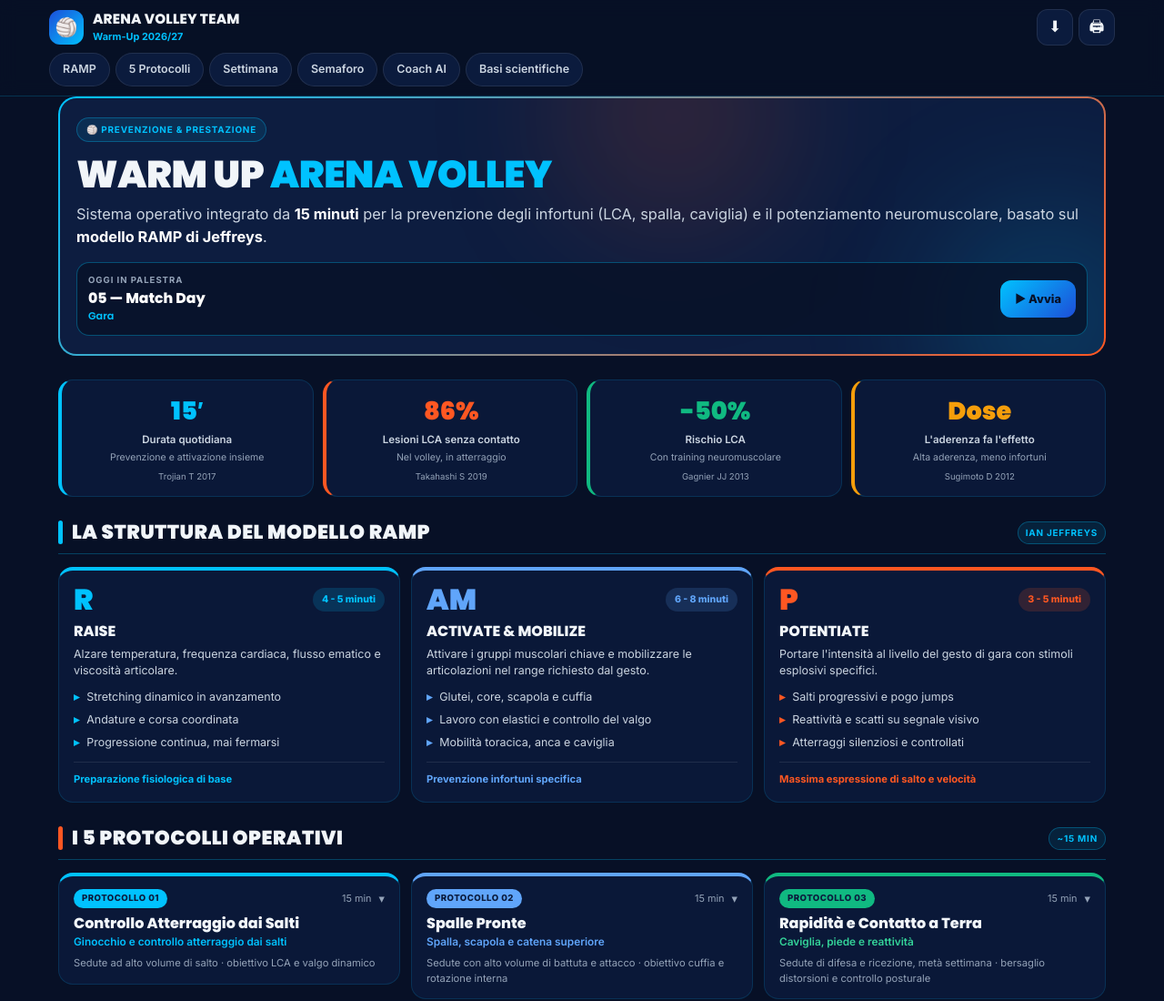
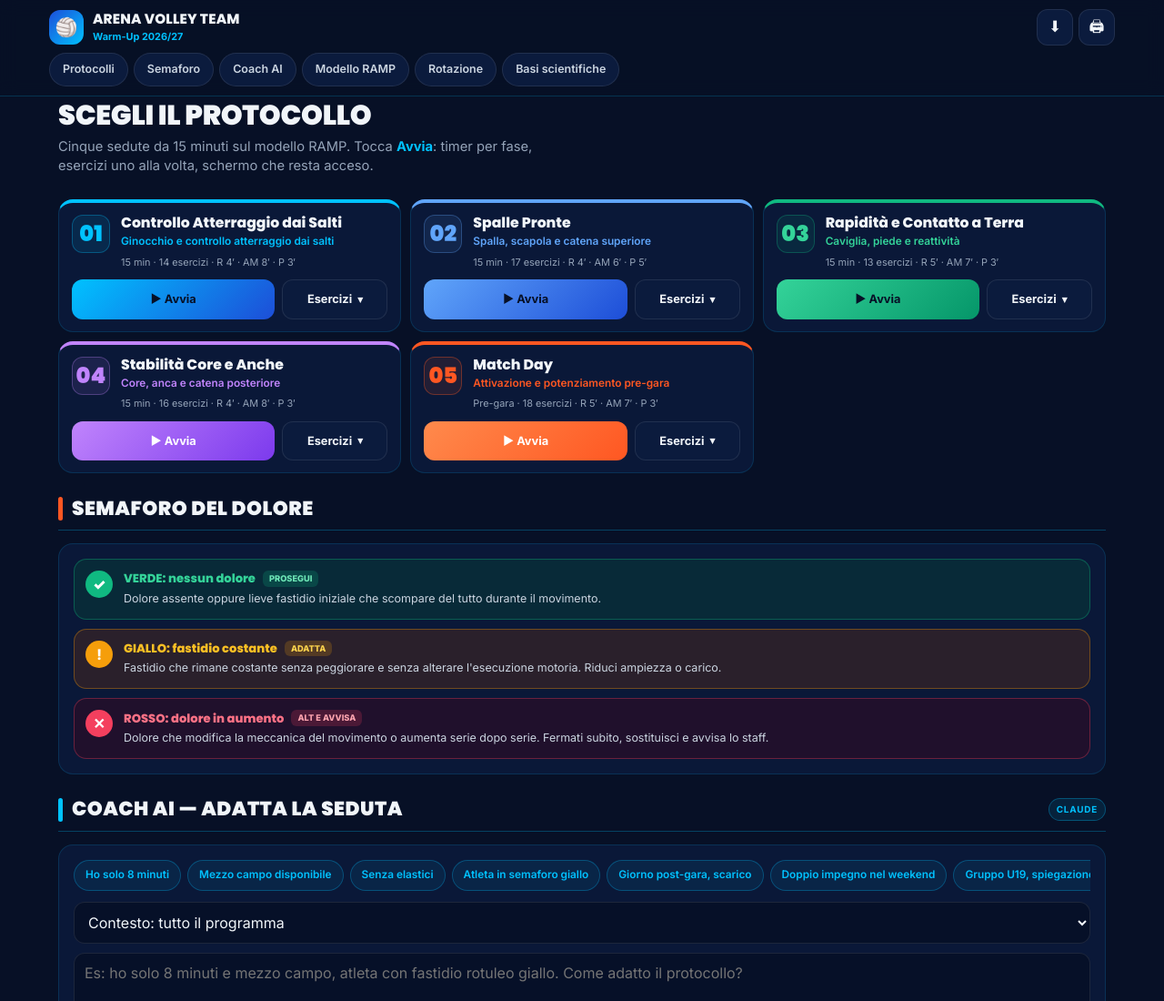
Before and after one commit to mrandrea2/ARENAWARMUP, a website: page index.html in a window 1280 px wide. Shown: the top 1100 px of the page at 91% size. Drawn offline with Linux system fonts and the light colour scheme.

Commit message:
Add files via upload

```diff
--- a/assets/app.js
+++ b/assets/app.js
@@ -49,19 +49,26 @@
       </div>
     </div>`;
 
-  $("#proto-list").innerHTML = PROTOCOLLI.map(
-    (p) => `<details class="card proto ${p.colore}" id="proto-${p.id}">
+  $("#proto-list").innerHTML = PROTOCOLLI.map((p) => {
+    const nEs = p.fasi.reduce((a, f) => a + f.esercizi.length, 0);
+    const ritmo = p.fasi.map((f) => `${f.sigla} ${Math.round(f.secondi / 60)}′`).join(" · ");
+    return `<details class="card proto ${p.colore}" id="proto-${p.id}">
       <summary>
-        <div class="p-top">
-          <span class="pill">Protocollo ${esc(p.id)}</span>
-          <span class="dur">${p.matchday ? "Pre-gara" : p.durata + " min"}</span>
-          <span class="chev">▾</span>
+        <div class="p-head">
+          <span class="num">${esc(p.id)}</span>
+          <div class="p-txt">
+            <h3>${esc(p.nome)}</h3>
+            <p class="focus">${esc(p.focus)}</p>
+            <p class="p-meta">${p.matchday ? "Pre-gara" : p.durata + " min"} · ${nEs} esercizi · ${ritmo}</p>
+          </div>
         </div>
-        <h3>${esc(p.nome)}</h3>
-        <p class="focus">${esc(p.focus)}</p>
-        ${p.quando ? `<p class="quando">${esc(p.quando)}</p>` : ""}
+        <div class="p-actions">
+          <button class="btn primary" data-start="${p.id}">▶ Avvia</button>
+          <span class="btn ghost">Esercizi <i class="chev">▾</i></span>
+        </div>
       </summary>
       <div class="body">
+        ${p.quando ? `<p class="quando">${esc(p.quando)}</p>` : ""}
         ${p.fasi
           .map(
             (f) => `<div class="fase">
@@ -76,25 +83,17 @@
           <button class="btn" data-evidenze="${p.id}">Perché funziona</button>
         </div>
       </div>
-    </details>`
-  ).join("");
+    </details>`;
+  }).join("");
 
-  /* ---------- Settimana ---------- */
-  const oggiIdx = new Date().getDay();
-  const oggi = SETTIMANA.find((d) => d.giorno === oggiIdx) || SETTIMANA[0];
-
+  /* ---------- Rotazione di esempio ---------- */
   $("#week").innerHTML = SETTIMANA.map(
-    (d) => `<button class="day ${d.match ? "match" : ""} ${d.giorno === oggiIdx ? "oggi" : ""}" data-start="${d.protocollo}">
-      <span class="d">${esc(d.label)}${d.giorno === oggiIdx ? '<span class="oggi-tag">oggi</span>' : ""}</span>
+    (d) => `<button class="day ${d.match ? "match" : ""}" data-start="${d.protocollo}">
+      <span class="d">${esc(d.label)}</span>
       <span class="p">${esc(d.protocollo)} — ${esc(d.nome)}</span>
       <span class="n">${esc(d.nota)}</span>
     </button>`
   ).join("");
-
-  const protoOggi = PROTOCOLLI.find((p) => p.id === oggi.protocollo);
-  $("#today-name").firstChild.textContent = `${oggi.protocollo} — ${protoOggi ? protoOggi.nome : oggi.nome}`;
-  $("#today-note").textContent = oggi.nota;
-  $("#btn-today").addEventListener("click", () => apriCampo(oggi.protocollo));
 
   /* ---------- Semaforo ---------- */
   const iconaSem = { verde: "✓", giallo: "!", rosso: "✕" };
@@ -188,7 +187,9 @@
     $("#f-name").textContent = `${corrente.id} — ${corrente.nome}`;
     $("#f-focus").textContent = corrente.focus;
     $("#f-key").innerHTML = `<strong style="color:var(--cyan)">Chiave tecnica:</strong> ${esc(corrente.chiave)}`;
-    $("#f-steps").innerHTML = corrente.fasi.map(() => "<i></i>").join("");
+    $("#f-steps").innerHTML = corrente.fasi
+      .map((f, i) => `<button class="step" data-fase="${i}" aria-label="Vai a ${f.sigla}"></button>`)
+      .join("");
     caricaFase(0);
     lockScreen();
   }
@@ -218,7 +219,7 @@
         </li>`
       )
       .join("");
-    $$("#f-steps i").forEach((el, n) => el.classList.toggle("on", n <= i));
+    $$("#f-steps .step").forEach((el, n) => el.classList.toggle("on", n <= i));
     $("#f-next").textContent = i < corrente.fasi.length - 1 ? "Fase successiva →" : "Chiudi seduta ✓";
     aggiorna();
   }
@@ -255,6 +256,10 @@
     }, 1000);
   }
 
+  $("#f-steps").addEventListener("click", (e) => {
+    const b = e.target.closest(".step");
+    if (b) caricaFase(+b.dataset.fase);
+  });
   $("#f-toggle").addEventListener("click", avvia);
   $("#f-close").addEventListener("click", chiudiCampo);
   $("#f-next").addEventListener("click", () => {
@@ -272,7 +277,7 @@
   });
   document.addEventListener("click", (e) => {
     const b = e.target.closest("[data-start]");
-    if (b) { e.preventDefault(); apriCampo(b.dataset.start); }
+    if (b) { e.preventDefault(); e.stopPropagation(); apriCampo(b.dataset.start); }
   });
 
   /* =============================================================
--- a/assets/styles.css
+++ b/assets/styles.css
@@ -112,45 +112,15 @@ nav.tabs a {
 }
 nav.tabs a:active { border-color: var(--cyan); color: var(--cyan); }
 
-/* ---------- Hero ---------- */
-.hero {
-  border-radius: 20px; padding: 20px 18px; position: relative; overflow: hidden;
-  background: linear-gradient(#0d1d40, #0d1d40) padding-box,
-              linear-gradient(135deg, var(--cyan), var(--orange)) border-box;
-  border: 2px solid transparent;
-}
-.hero .glow { position: absolute; width: 260px; height: 260px; border-radius: 50%; filter: blur(70px); pointer-events: none; }
-.hero .glow.a { background: rgba(0, 194, 255, 0.16); right: -70px; bottom: -90px; }
-.hero .glow.b { background: rgba(255, 87, 34, 0.14); right: 30%; top: -110px; }
-.hero > * { position: relative; z-index: 1; }
-.eyebrow {
-  display: inline-flex; align-items: center; gap: 6px; padding: 5px 10px; border-radius: 999px;
-  background: rgba(0, 194, 255, 0.1); border: 1px solid rgba(0, 194, 255, 0.3);
-  color: var(--cyan); font-size: 0.62rem; font-weight: 700; text-transform: uppercase; letter-spacing: 0.08em;
-}
-.hero h2 { font-size: 1.75rem; font-weight: 900; text-transform: uppercase; margin: 12px 0 8px; letter-spacing: -0.01em; }
-.hero h2 span { color: var(--cyan); }
-.hero p { margin: 0; color: #cbd5e1; font-size: 0.92rem; }
-.hero p strong { color: #fff; }
-
-/* Protocollo di oggi */
-.today {
-  margin-top: 16px; display: flex; align-items: center; gap: 12px;
-  background: rgba(7, 16, 38, 0.75); border: 1px solid rgba(0, 194, 255, 0.35);
-  border-radius: 14px; padding: 12px;
-}
-.today .lbl { font-size: 0.6rem; text-transform: uppercase; letter-spacing: 0.1em; color: var(--muted); font-weight: 700; }
-.today .val { font-size: 0.98rem; font-weight: 800; color: #fff; font-family: Poppins, sans-serif; }
-.today .val small { display: block; font-size: 0.7rem; color: var(--cyan); font-weight: 600; }
-.btn-play {
-  margin-left: auto; flex: 0 0 auto; border: none; border-radius: 12px; padding: 11px 16px;
-  background: linear-gradient(135deg, var(--cyan), #1d4ed8); color: #071026; font-weight: 800;
-  font-size: 0.8rem; display: flex; align-items: center; gap: 6px;
-}
-.btn-play:active { filter: brightness(1.1); }
+/* ---------- Intro compatta ---------- */
+.print-head { display: none; }
+.intro { padding-top: 4px; }
+.intro h2 { font-size: 1.35rem; font-weight: 900; text-transform: uppercase; letter-spacing: -0.01em; }
+.intro p { margin: 6px 0 0; font-size: 0.8rem; color: var(--muted); line-height: 1.45; }
+.intro strong { color: var(--cyan); }
 
 /* ---------- KPI ---------- */
-.kpi-grid { display: grid; grid-template-columns: repeat(2, 1fr); gap: 10px; }
+.kpi-grid { display: grid; grid-template-columns: repeat(2, 1fr); gap: 10px; margin-top: 12px; }
 .kpi { padding: 14px 12px; text-align: center; border-left: 4px solid var(--cyan); }
 .kpi .n { font-family: Poppins, sans-serif; font-size: 1.7rem; font-weight: 900; color: var(--cyan); }
 .kpi .l { font-size: 0.72rem; color: #cbd5e1; font-weight: 600; margin-top: 2px; }
@@ -213,7 +183,7 @@ nav.tabs a:active { border-color: var(--cyan); color: var(--cyan); }
 .day .oggi-tag { font-size: 0.55rem; font-weight: 800; letter-spacing: 0.08em; color: #071026; background: var(--cyan); padding: 2px 6px; border-radius: 5px; margin-left: 6px; text-transform: uppercase; }
 
 /* ---------- Protocolli ---------- */
-.proto-list { display: grid; gap: 12px; }
+.proto-list { display: grid; gap: 10px; }
 .proto { border-top: 4px solid var(--cyan); padding: 0; overflow: hidden; }
 .proto.blue { border-top-color: var(--blue); }
 .proto.green { border-top-color: var(--green); }
@@ -221,25 +191,34 @@ nav.tabs a:active { border-color: var(--cyan); color: var(--cyan); }
 .proto.orange { border-top-color: var(--orange); }
 
 .proto > summary {
-  list-style: none; padding: 14px 16px; cursor: pointer; display: block;
+  list-style: none; padding: 13px 14px; cursor: pointer; display: block;
 }
 .proto > summary::-webkit-details-marker { display: none; }
-.proto .p-top { display: flex; align-items: center; gap: 8px; margin-bottom: 8px; }
-.proto .pill {
-  font-size: 0.6rem; font-weight: 900; text-transform: uppercase; letter-spacing: 0.05em;
-  background: var(--cyan); color: var(--navy); padding: 3px 9px; border-radius: 999px;
+.proto .p-head { display: flex; gap: 12px; align-items: flex-start; }
+.proto .num {
+  font-family: Poppins, sans-serif; font-size: 1.5rem; font-weight: 900; line-height: 1;
+  color: var(--cyan); flex: 0 0 auto; width: 42px; height: 42px; border-radius: 12px;
+  display: grid; place-items: center; background: rgba(0, 194, 255, 0.1);
+  border: 1px solid rgba(0, 194, 255, 0.3);
 }
-.proto.blue .pill { background: var(--blue); } .proto.green .pill { background: var(--green); }
-.proto.purple .pill { background: var(--purple); } .proto.orange .pill { background: var(--orange); color: #fff; }
-.proto .dur { margin-left: auto; font-size: 0.68rem; color: var(--muted); }
-.proto .chev { transition: transform 0.2s; color: var(--muted); font-size: 0.8rem; }
+.proto.blue .num { color: var(--blue); background: rgba(96, 165, 250, 0.1); border-color: rgba(96, 165, 250, 0.3); }
+.proto.green .num { color: #34d399; background: rgba(16, 185, 129, 0.1); border-color: rgba(16, 185, 129, 0.3); }
+.proto.purple .num { color: var(--purple); background: rgba(192, 132, 252, 0.1); border-color: rgba(192, 132, 252, 0.3); }
+.proto.orange .num { color: var(--orange); background: rgba(255, 87, 34, 0.1); border-color: rgba(255, 87, 34, 0.35); }
+.proto .p-txt { min-width: 0; flex: 1; }
+.proto .p-meta { margin: 5px 0 0; font-size: 0.68rem; color: var(--muted); }
+.proto .p-actions { display: flex; gap: 8px; margin-top: 11px; }
+.proto .p-actions .btn { padding: 11px; }
+.btn.ghost { flex: 0 0 auto; min-width: 116px; }
+.proto .chev { display: inline-block; transition: transform 0.2s; font-size: 0.7rem; font-style: normal; }
 .proto[open] .chev { transform: rotate(180deg); }
-.proto h3 { font-size: 1rem; }
+.proto h3 { font-size: 0.98rem; }
 .proto .focus { font-size: 0.74rem; color: var(--cyan); font-weight: 600; margin: 3px 0 0; }
 .proto.blue .focus { color: var(--blue); } .proto.green .focus { color: #34d399; }
 .proto.purple .focus { color: var(--purple); } .proto.orange .focus { color: var(--orange); }
 
-.proto .body { padding: 0 16px 16px; }
+.proto .body { padding: 0 15px 15px; }
+.proto .body .quando { margin: 0 0 2px; }
 .fase { border-top: 1px solid var(--line); padding-top: 10px; margin-top: 10px; }
 .fase .lbl { font-size: 0.74rem; font-weight: 800; color: #e2e8f0; }
 .fase .lbl em { font-style: normal; color: var(--muted); font-weight: 600; }
@@ -284,6 +263,10 @@ nav.tabs a:active { border-color: var(--cyan); color: var(--cyan); }
   display: flex; align-items: center; justify-content: center; gap: 6px;
 }
 .btn.primary { background: linear-gradient(135deg, var(--cyan), #1d4ed8); color: #071026; border: none; }
+.proto.blue .p-actions .btn.primary { background: linear-gradient(135deg, var(--blue), #1d4ed8); }
+.proto.green .p-actions .btn.primary { background: linear-gradient(135deg, #34d399, #059669); }
+.proto.purple .p-actions .btn.primary { background: linear-gradient(135deg, var(--purple), #7c3aed); color: #fff; }
+.proto.orange .p-actions .btn.primary { background: linear-gradient(135deg, #ff8a4c, var(--orange)); color: #fff; }
 .btn:active { filter: brightness(1.12); }
 
 /* ---------- Coach AI ---------- */
@@ -385,8 +368,14 @@ footer.site { text-align: center; font-size: 0.7rem; color: #64748b; padding: 18
 .field-controls { display: flex; gap: 8px; margin-top: 12px; }
 .field-controls .btn { padding: 15px; font-size: 0.88rem; }
 .field-steps { display: flex; gap: 6px; margin-top: 12px; }
-.field-steps i { flex: 1; height: 4px; border-radius: 999px; background: rgba(255, 255, 255, 0.12); }
-.field-steps i.on { background: var(--cyan); }
+.field-steps .step {
+  flex: 1; height: 22px; padding: 0; border: 0; background: none; position: relative;
+}
+.field-steps .step::after {
+  content: ""; position: absolute; left: 0; right: 0; top: 9px; height: 4px;
+  border-radius: 999px; background: rgba(255, 255, 255, 0.12);
+}
+.field-steps .step.on::after { background: var(--cyan); }
 
 /* ---------- Desktop ---------- */
 @media (min-width: 700px) {
@@ -398,8 +387,8 @@ footer.site { text-align: center; font-size: 0.7rem; color: #64748b; padding: 18
   .proto-list { grid-template-columns: repeat(2, 1fr); align-items: start; }
   .biblio { grid-template-columns: repeat(2, 1fr); }
   .ev-list { grid-template-columns: repeat(2, 1fr); align-items: start; }
-  .hero h2 { font-size: 2.6rem; }
-  .hero p { font-size: 1.02rem; }
+  .intro h2 { font-size: 1.9rem; }
+  .intro p { font-size: 0.92rem; max-width: 62ch; }
   .sec-head h2 { font-size: 1.35rem; }
   .field { padding: 28px 32px; max-width: 720px; margin: 0 auto; }
 }
@@ -409,18 +398,24 @@ footer.site { text-align: center; font-size: 0.7rem; color: #64748b; padding: 18
 
 /* ---------- Stampa / PDF ---------- */
 @media print {
-  .no-print, header.top, .field, .proto-actions, .coach, .btn-play, .hero .glow { display: none !important; }
-  .hero p strong, .chiave strong, .fase .lbl, .today .val, .today .val small { color: #0f172a !important; }
-  .today { background: #fff !important; border: 1px solid #cbd5e1 !important; }
-  .today .lbl { color: #475569 !important; }
+  .no-print, header.top, .field, .proto-actions, .p-actions, .coach, .intro, .sec-intro { display: none !important; }
+  .print-head { display: block !important; margin-bottom: 14px; }
+  .print-head h1 { font-size: 1.4rem; color: #0f172a !important; }
+  .print-head p { margin: 4px 0 0; font-size: 0.8rem; color: #475569 !important; }
+  main { padding-top: 0 !important; gap: 16px !important; }
+  .chiave strong, .fase .lbl, .intro h2, .proto .num { color: #0f172a !important; }
+  .proto .num { background: #f1f5f9 !important; border: 1px solid #cbd5e1 !important; }
+  .intro p, .proto .p-meta { color: #475569 !important; }
   body { background: #fff !important; color: #0f172a !important; padding: 0; }
-  .card, .hero, .day, .sem, .chiave, .biblio div {
+  .card, .day, .sem, .chiave, .biblio .bib {
     background: #fff !important; color: #0f172a !important;
     border: 1px solid #cbd5e1 !important; box-shadow: none !important;
   }
-  .hero h2, .proto h3, .ramp h3, .sec-head h2, .sem h4 { color: #0f172a !important; }
-  .hero p, .ramp .desc, .ramp li, .fase li, .chiave, .sem p, .day .n, .kpi .l, .kpi .s { color: #334155 !important; }
-  .proto { break-inside: avoid; page-break-inside: avoid; }
+  .proto h3, .ramp h3, .sec-head h2, .sem h4 { color: #0f172a !important; }
+  .ramp .desc, .ramp li, .chiave, .sem p, .day .n, .kpi .l, .kpi .s { color: #334155 !important; }
+  .proto, .fase { break-inside: auto; }
+  .ex, .chiave, .sem, .ev, .day { break-inside: avoid; page-break-inside: avoid; }
+  .proto > summary { break-after: avoid; }
   .proto > .body, .ev-body, .biblio { display: block !important; }
   .ex { border-bottom: 1px dashed #e2e8f0 !important; }
   .ex .nm { color: #0f172a !important; }
--- a/index.html
+++ b/index.html
@@ -35,65 +35,30 @@
     </div>
   </div>
   <nav class="tabs" aria-label="Sezioni">
-    <a href="#ramp">RAMP</a>
-    <a href="#protocolli">5 Protocolli</a>
-    <a href="#settimana">Settimana</a>
+    <a href="#protocolli">Protocolli</a>
     <a href="#semaforo">Semaforo</a>
     <a href="#coach">Coach AI</a>
+    <a href="#ramp">Modello RAMP</a>
+    <a href="#settimana">Rotazione</a>
     <a href="#basi">Basi scientifiche</a>
   </nav>
 </header>
 
 <main class="wrap">
 
-  <!-- HERO + protocollo di oggi -->
-  <section class="hero">
-    <div class="glow a"></div><div class="glow b"></div>
-    <span class="eyebrow">🏐 Prevenzione &amp; prestazione</span>
-    <h2>Warm Up <span>Arena Volley</span></h2>
-    <p>Sistema operativo integrato da <strong>15 minuti</strong> per la prevenzione degli infortuni (LCA, spalla, caviglia) e il potenziamento neuromuscolare, basato sul <strong>modello RAMP di Jeffreys</strong>.</p>
-    <div class="today" id="today">
-      <div>
-        <div class="lbl">Oggi in palestra</div>
-        <div class="val" id="today-name">—<small id="today-note"></small></div>
+  <!-- INTESTAZIONE COMPATTA -->
+  <div class="print-head">
+    <h1>Warm Up Arena Volley — Stagione <span class="stagione-txt">2026/27</span></h1>
+    <p>Arena Volley Team Verona · protocolli di riscaldamento secondo il modello RAMP · 15 minuti</p>
   </div>
-      <button class="btn-play" id="btn-today">▶ Avvia</button>
-    </div>
-  </section>
-
-  <!-- KPI -->
-  <section class="kpi-grid" id="kpi" aria-label="Indicatori chiave"></section>
-
-  <!-- RAMP -->
-  <section id="ramp">
-    <div class="sec-head">
-      <span class="bar"></span>
-      <h2>La struttura del modello RAMP</h2>
-      <span class="tag">Ian Jeffreys</span>
-    </div>
-    <div class="ramp-grid" id="ramp-grid"></div>
+  <section class="intro">
+    <h2>Scegli il protocollo</h2>
+    <p>Cinque sedute da 15 minuti sul modello RAMP. Tocca <strong>Avvia</strong>: timer per fase, esercizi uno alla volta, schermo che resta acceso.</p>
   </section>
 
   <!-- PROTOCOLLI -->
   <section id="protocolli">
-    <div class="sec-head">
-      <span class="bar orange"></span>
-      <h2>I 5 protocolli operativi</h2>
-      <span class="tag">~15 min</span>
-    </div>
     <div class="proto-list" id="proto-list"></div>
-  </section>
-
-  <div class="duo">
-    <!-- SETTIMANA -->
-    <section id="settimana">
-      <div class="sec-head">
-        <span class="bar"></span>
-        <h2>Programmazione settimanale</h2>
-      </div>
-      <div class="card">
-        <div class="week" id="week"></div>
-      </div>
   </section>
 
   <!-- SEMAFORO -->
@@ -106,7 +71,6 @@
       <div class="semaforo" id="semaforo-list"></div>
     </div>
   </section>
-  </div>
 
   <!-- COACH AI -->
   <section id="coach" class="no-print">
@@ -128,6 +92,29 @@
     </div>
   </section>
 
+  <!-- COME È COSTRUITO -->
+  <section id="ramp">
+    <div class="sec-head">
+      <span class="bar"></span>
+      <h2>Come è costruito: il modello RAMP</h2>
+      <span class="tag">Ian Jeffreys</span>
+    </div>
+    <div class="ramp-grid" id="ramp-grid"></div>
+    <div class="kpi-grid" id="kpi" aria-label="Indicatori chiave"></div>
+  </section>
+
+  <!-- ROTAZIONE -->
+  <section id="settimana">
+    <div class="sec-head">
+      <span class="bar"></span>
+      <h2>Esempio di rotazione</h2>
+    </div>
+    <div class="card">
+      <p class="sec-intro">Una distribuzione tipo nel microciclo, non un obbligo. Se la settimana cambia, scegli il protocollo in base al carico della seduta: molti salti → 01, molta battuta e attacco → 02, difesa e ricezione → 03, giorno di forza o post-gara → 04, pre-gara → 05. Tocca un giorno per avviare quel protocollo.</p>
+      <div class="week" id="week"></div>
+    </div>
+  </section>
+
   <!-- BASI SCIENTIFICHE -->
   <section id="basi">
     <div class="sec-head">
@@ -146,7 +133,7 @@
   </section>
 
   <footer class="site">
-    <p>© 2026 <strong>Arena Volley Team Verona</strong> — Protocollo Warm Up <span class="stagione-txt">2026/27</span><br></p>
+    <p>© 2026 <strong>Arena Volley Team Verona</strong> — Protocollo Warm Up <span class="stagione-txt">2026/27</span><br>Creato da Andrea Bertelli</p>
   </footer>
 </main>
 
--- a/sw.js
+++ b/sw.js
@@ -1,5 +1,5 @@
 /* Service worker: l'app funziona anche senza rete in palestra */
-const CACHE = "arena-warmup-v2";
+const CACHE = "arena-warmup-v4";
 const FILES = [
   "/", "/index.html",
   "/assets/styles.css", "/assets/data.js", "/assets/app.js",
```
Also changed, not shown: README.md. Lines whose indentation alone changed are shown as unchanged.
